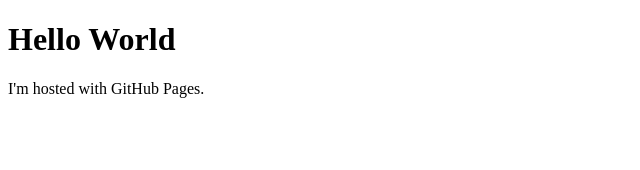
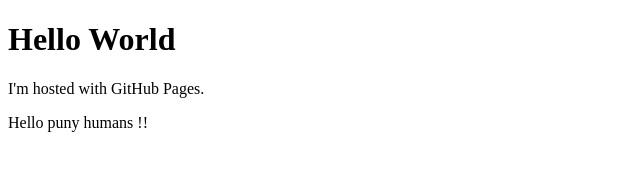
Before and after one commit to jptogbe/jptogbe.github.io, a plain HTML site: page index.html in a window 1280 px wide. Shown: the whole page, without its empty margins (0-640 px from the left). Drawn offline with Linux system fonts and the light colour scheme.

Commit message:
Added salutations to humans

```diff
--- a/index.html
+++ b/index.html
@@ -3,5 +3,6 @@
 <body>
 <h1>Hello World</h1>
 <p>I'm hosted with GitHub Pages.</p>
+<p>Hello puny humans !!</p>
 </body>
 </html>
```
